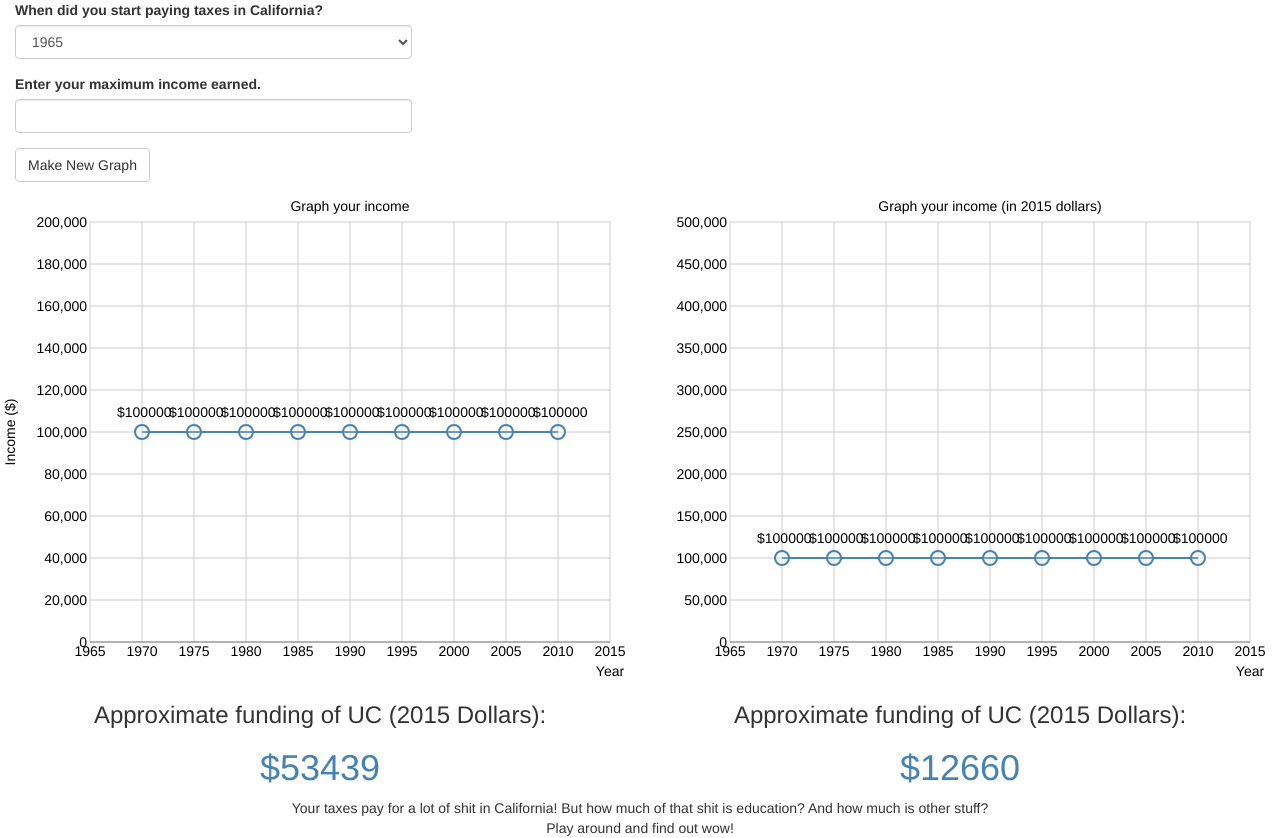
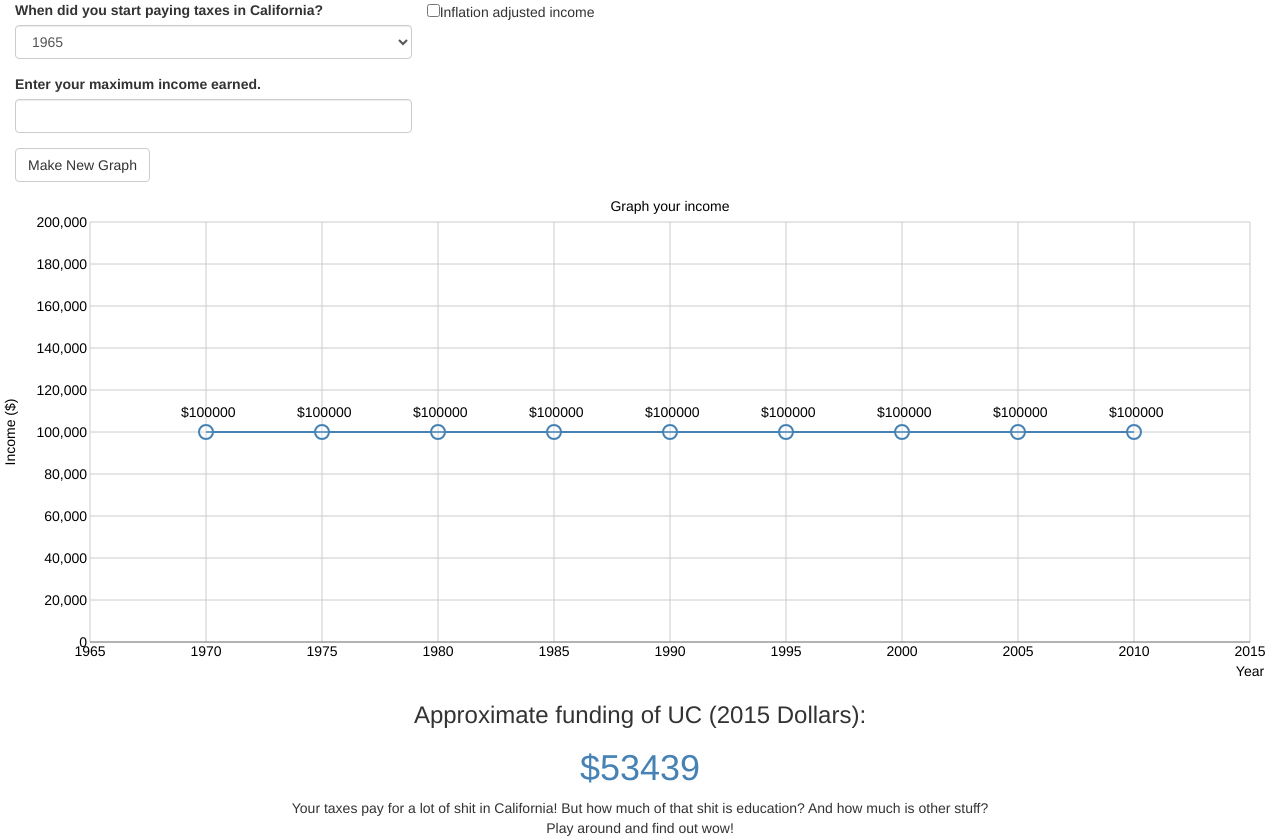
Before and after one commit to PCerles/UC-contribution, a plain HTML site: page webpage.html in a window 1280 px wide. Drawn offline with nearby package versions, Linux system fonts and the light colour scheme.

Commit message:
Fixed so there is one graph and checkbox controls inflation

```diff
--- a/logic.js
+++ b/logic.js
@@ -23,15 +23,12 @@ var taxrateCallback = function(data) {
           "ylabel": "Income ($)",
           "inflation": false
         });
-  graph = new SimpleGraph("chart2", {
-          "xmax": 2010, "xmin": 1970,
-          "ymax": 500000, "ymin": 0,
-          "title": "Graph your income (in 2015 dollars)",
-          "xlabel": "Year",
-          "ylabel": "",
-          "inflation": true
-        });
 }
+
+$('#inflation-adjust-checkbox').change(function(){
+    this.checked ? graph.setInflationMode(true) : graph.setInflationMode(false);
+});
+
 
 d3.csv('quintiledata.csv', function(d) {
   return {
@@ -134,6 +131,7 @@ SimpleGraph = function(elemid, options) {
   // add y-axis label
   if (this.options.ylabel) {
     this.vis.append("g").append("text")
+        .attr("id", "y_axislabel")
         .attr("class", "axislabel")
         .text(this.options.ylabel)
         .style("text-anchor","middle")
@@ -250,6 +248,15 @@ SimpleGraph = function(elemid, options) {
   self.update();
 };
 
+/** Sets the units of the y axis to be inflation based or not. */
+SimpleGraph.prototype.setInflationMode = function(inflation_adjusted) {
+  this.inflation = inflation_adjusted;
+  this.options.ylabel = inflation_adjusted ? "Income (2015 dollars)" : "Income (not inflation adjusted)";
+  this.vis.select('#y_axislabel')
+      .text(this.options.ylabel);
+  this.update();
+}
+
 
 // The contribution in a year to the UC in 2015 dollars is
 // Total Contribution = Income * [tax rate + spending rate * sales tax rate] * Inflation Adjustment * %toUC
@@ -265,7 +272,6 @@ SimpleGraph.prototype.findYearContribution = function(year, income) {
   for (var i = 0; i < taxrates.length; i++) {
     if (year <= +taxrates[i].year) {
       for (var j = 0; j < taxrates[i].tax.length; j++) {
-        console.log(totalIncomeTax)
         if (income > +taxrates[i].tax[j].cutoff) {
           totalIncomeTax += +taxrates[i].tax[j].taxrate * .01 * (+taxrates[i].tax[j].cutoff - lastCutoff);
           lastCutoff = +taxrates[i].tax[j].cutoff;
@@ -292,7 +298,6 @@ SimpleGraph.prototype.findYearContribution = function(year, income) {
   } else {
     quintile = 'fifth';
   }
-  console.log(totalIncomeTax)
   var app = (totalIncomeTax + (income * spendingRates[quintile] * .01 * +yearData.salesTax))
             * (CURRENT_CPI / yearData.cpi)
             * yearData.percentageUC;
@@ -316,8 +321,7 @@ SimpleGraph.prototype.update = function() {
     }
     last = curr;
   }
-  var contrib_text = this.inflation ? "#contrib_inf" : "#contrib";
-  d3.select(contrib_text)
+  d3.select('#contrib')
     .html('$'+totalTax.toFixed(0));
   var elem = this.vis.select("svg").selectAll("g");
 
--- a/webpage.html
+++ b/webpage.html
@@ -5,6 +5,7 @@
     <title>One Graph</title>
     <link href="bootstrap.min.css" rel="stylesheet">
     <script type="text/javascript" src="d3.min.js"></script>
+    <script src="//code.jquery.com/jquery-1.11.3.min.js"></script>
 
     <style type="text/css">
       .chart {
@@ -60,10 +61,11 @@
           </div>
           <button class="btn btn-default" id="makeNewGraph" type="submit">Make New Graph</button>
         </form>
+        <input type="checkbox" id="inflation-adjust-checkbox" value="inflation">Inflation adjusted income<br>
       </div>
 
       <div class="row">
-          <div class="col-sm-6">
+          <div class="col-sm-12">
             <div class="row">
               <div id="chart1" class="chart"></div>
             </div class="row">
@@ -71,17 +73,6 @@
                 <div class="center-block">
                   <h3 >Approximate funding of UC (2015 Dollars):</h3>
                   <h1 id="contrib" style="color:steelblue"></h1>
-                </div>
-            </div>
-          </div>
-          <div class="col-sm-6">
-            <div class="row">
-              <div id="chart2" class="chart"></div>
-            </div class="row">
-            <div class="row" style="text-align:center;">
-                <div class="center-block">
-                  <h3 >Approximate funding of UC (2015 Dollars):</h3>
-                  <h1 id="contrib_inf" style="color:steelblue"></h1>
                 </div>
             </div>
           </div>
```
